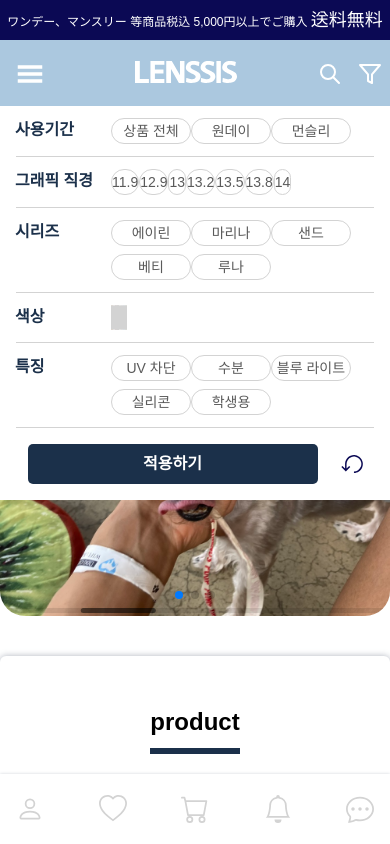
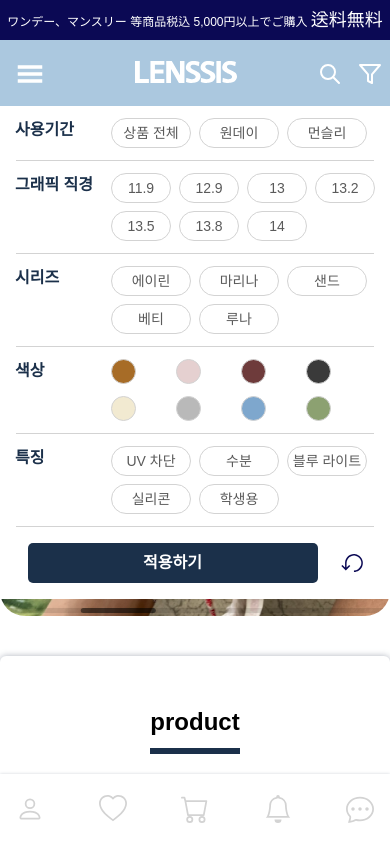
Before and after one commit to davidktlee/FinalProject-FE-Client, a React (Vite) app: page / in a window 390 px wide. Both pictures are taken after a click on the button 370 px from the left and 73 px from the top of the page. Shown: the top 844 px of the page. Built offline with nearby package versions, Linux system fonts and the light colour scheme; a web font is replaced by a local one.

Commit message:
fix: 모바일 필터 스타일 적용되지 않는 문제 해결

```diff
--- a/src/components/main/filterbar/common/MobileBoxLayout.tsx
+++ b/src/components/main/filterbar/common/MobileBoxLayout.tsx
@@ -9,8 +9,8 @@ type MobileBoxLayoutProps = {
   py?: string
   w?: string
   h?: string
-  gapX?: number
-  gapY?: number
+  gapX?: number | string
+  gapY?: number | string
 }
 
 const MobileBoxLayout = ({ title, contents, px, py, w, h, gapX, gapY }: MobileBoxLayoutProps) => {
@@ -22,14 +22,20 @@ const MobileBoxLayout = ({ title, contents, px, py, w, h, gapX, gapY }: MobileBo
     <div>
       <div className="flex justify-between py-[12px] px-[15px]">
         <div className="font-bold text-[16px] text-lenssisDark">{title}</div>
-        <div className={`flex gap-x-${gapX || 2} gap-y-${gapY || 2} w-[264px] flex-wrap`}>
+        <div
+          className={`flex ${gapX ? `gap-x-${gapX}` : 'gap-x-2'} ${
+            gapY ? `gap-y-${gapY}` : 'gap-y-4'
+          } w-[264px] flex-wrap`}
+          style={{ columnGap: `${gapX ? `${gapX}` : '8px'}`, rowGap: `${gapY ? `${gapY}` : '8px'}` }}
+        >
           {contents.map((content: string | number | any, index: number) => (
             <button
               key={index}
-              className={`font-medium border-solid border-lenssisStroke leading-6 border-[1px] rounded-[20px] text-center text-[14px] text-lenssisDeepGray px-[${px}] py-[${py}] w-[${w}] h-[${
-                h || 'auto'
-              }]`}
-              style={content.color && { backgroundColor: `${content.color}` }}
+              className={`font-medium border-solid border-lenssisStroke leading-6 border-[1px] rounded-[20px] text-center text-[14px] text-lenssisDeepGray
+              ${py ? `py-${py}` : 'py-[3px]'} ${px ? `px-[${px}]` : ''} ${w ? `w-[${w}]` : 'w-[60px]'} ${
+                h ? `h-[${h}]` : 'h-[30px]'
+              }`}
+              style={content.color && { backgroundColor: `${content.color}`, width: '25px' }}
               value={content}
               onClick={handleFilterValue}
             >
--- a/src/components/main/filterbar/mobile/MobileFilter.tsx
+++ b/src/components/main/filterbar/mobile/MobileFilter.tsx
@@ -15,8 +15,8 @@ const MobileFilter = () => {
       <MobileBoxLayout title="사용기간" contents={duration} px={'17px'} py={'3px'} w={'80px'} />
       <MobileBoxLayout title="그래픽 직경" contents={graphicDiameter} px={'17px'} py={'3px'} w={'60px'} />
       <MobileBoxLayout title="시리즈" contents={series} px={'17px'} py={'3px'} w={'80px'} />
-      <MobileBoxLayout title="색상" contents={colors} w={'25px'} gapX={10} gapY={4} h={'25px'} />
-      <MobileBoxLayout title="특징" contents={features} w={'80px'} py={'3px'} />
+      <MobileBoxLayout title="색상" contents={colors} w={'25px'} h={'25px'} gapX={'40px'} gapY={'12px'} />
+      <MobileBoxLayout title="특징" contents={features} w={'80px'} py={'3px'} px={'17px'} />
       <div className="flex justify-around p-4">
         <button className="w-[290px] h-[40px] text-center bg-lenssisDark text-white rounded-[5px] font-semibold">
           적용하기
--- a/tailwind.config.cjs
+++ b/tailwind.config.cjs
@@ -4,7 +4,6 @@ const defaultTheme = require('tailwindcss/defaultTheme')
 const colors = require('tailwindcss/colors')
 module.exports = {
   content: ['./index.html', './src/**/*.{js,ts,jsx,tsx}'],
-
   theme: {
     extend: {
       boxShadow: {
```
